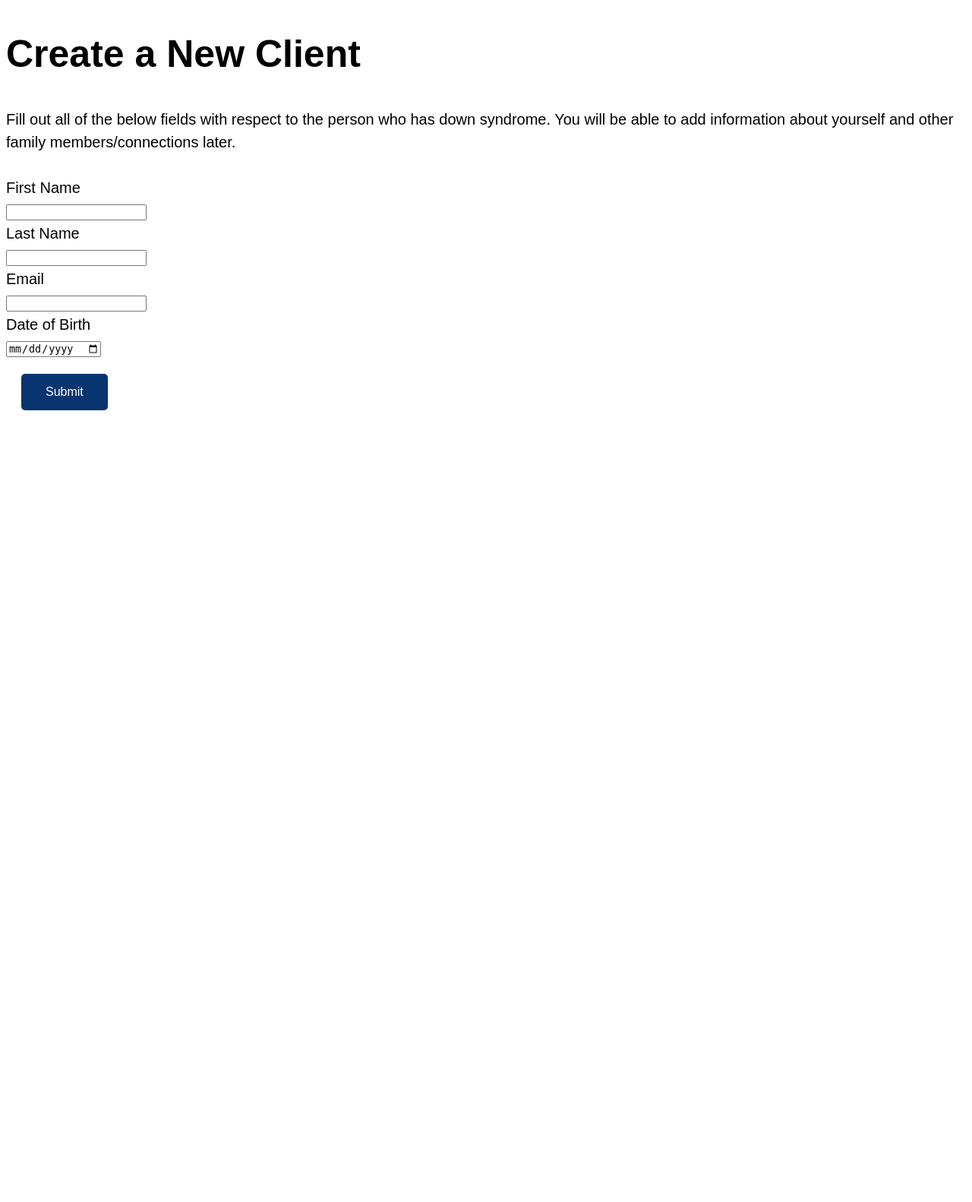
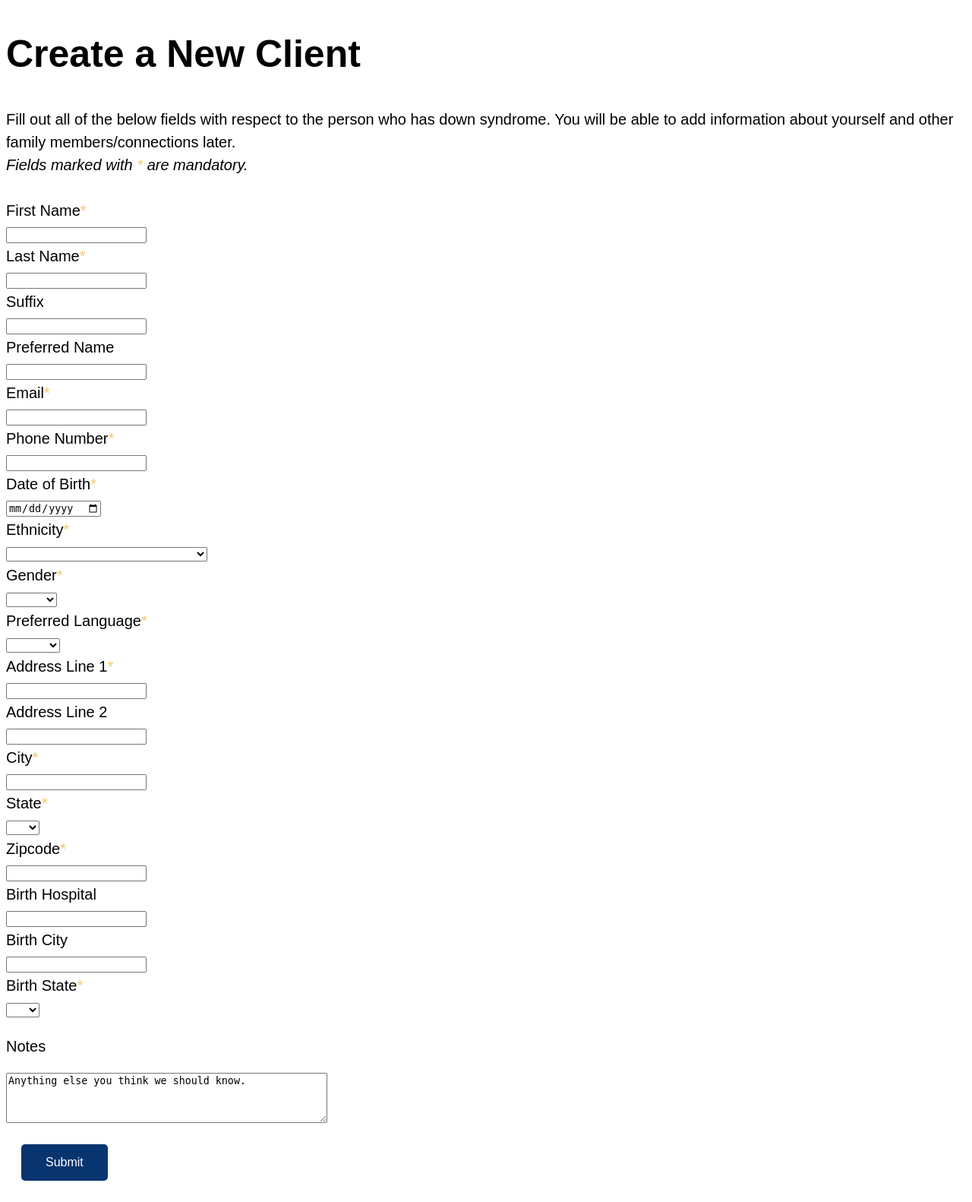
Before and after one commit to owilkins2/DSALA-Account-Management, a Flask app: page /create-client in a window 1280 px wide. Shown: the whole page at 76% size. Before the commit the page ends 540 px from the top, so only its background shows below. Run offline with Flask 2, Linux system fonts and the light colour scheme; parts of the project's set-up code (start-up, migrations or seed data) failed here and were passed over.

Commit message:
minimum viable product done

```diff
--- a/client_fields.csv
+++ b/client_fields.csv
@@ -1,4 +1,19 @@
-first_name,First Name,text
-last_name,Last Name,text
-email,Email,email
-dob,Date of Birth,date
+first_name,First Name,text,Y
+last_name,Last Name,text,Y
+suffix,Suffix,text,N
+preferred_name,Preferred Name,text,N
+email,Email,email,Y
+phone,Phone Number,tel,Y
+dob,Date of Birth,date,Y
+ethnicity,Ethnicity,dropdown,,American Indian or Alaska Native,Asian,Black or African American,Hispanic or Latino,Native Hawaiian or Other Pacific Islander,White,Other
+gender,Gender,dropdown,,Male,Female,Other
+preferred_language,Preferred Language,dropdown,,English,Spanish,Other
+address1,Address Line 1,text,Y
+address2,Address Line 2,text,N
+city,City,text,Y
+state,State,dropdown,,AL,AK,AZ,AR,CA,CO,CT,DE,FL,GA,HI,ID,IL,IN,IA,KS,KY,LA,ME,MD,MA,MI,MN,MS,MO,MT,NE,NV,NH,NJ,NM,NY,NC,ND,OH,OK,OR,PA,RI,SC,SD,TN,TX,UT,VT,VA,WA,WV,WI,WY
+zipcode,Zipcode,number,Y
+birth_hospital,Birth Hospital,text,N
+birth_city,Birth City,text,N
+birth_state,Birth State,dropdown,,AL,AK,AZ,AR,CA,CO,CT,DE,FL,GA,HI,ID,IL,IN,IA,KS,KY,LA,ME,MD,MA,MI,MN,MS,MO,MT,NE,NV,NH,NJ,NM,NY,NC,ND,OH,OK,OR,PA,RI,SC,SD,TN,TX,UT,VT,VA,WA,WV,WI,WY
+notes,Notes,notes
--- a/requirements.txt
+++ b/requirements.txt
@@ -3,3 +3,4 @@ Werkzeug==2.2.2
 gspread==5.4.0
 oauth2client==4.1.3
 python-dotenv==1.0.0
+Flask-Mail
--- a/static/styles.css
+++ b/static/styles.css
@@ -15,9 +15,8 @@ h1 {
 
 header {
     background-color: white;
-    color: #08346f;
+    color: black;
     padding: 20px;
-    border-bottom: 2px solid #e0e0e0;
     position: relative;
 }
 
@@ -31,7 +30,7 @@ header {
     left: 20px;
     top: 50%;
     transform: translateY(-50%);
-    width: 250px; /* Adjust size of the logo */
+    width: 220px; /* Adjust size of the logo */
     height: auto;
 }
 
--- a/templates/create_client.html
+++ b/templates/create_client.html
@@ -13,24 +13,33 @@
     Fill out all of the below fields with respect to the person who has down syndrome. You will be able to add information about yourself and other family
     members/connections later.
     <br>
+    <i>Fields marked with <span style="color: #f3c96a">*</span> are mandatory.</i>
+    <br>
     <br>
 
     <form action="/submit" method="POST">
         {% for field in client_fields %}
         {% if field[2]!="dropdown" %}
-        <label for="{{field[0]}}">{{field[1]}}</label><br>
-        <input type={{field[2]}} id={{field[0]}} name={{field[0]}} required><br>
+        {% if field[3] == 'Y' %}
+        <label for="{{ field[0] }}">{{ field[1] }}<span style="color: #f3c96a">*</span></label><br>
+        <input type="{{ field[2] }}" id="{{ field[0] }}" name="{{ field[0] }}" required><br>
+        {% endif %}
+        {% if field[3] == 'N' %}
+        <label for="{{ field[0] }}">{{ field[1] }}</label><br>
+        <input type="{{ field[2] }}" id="{{ field[0] }}" name="{{ field[0] }}"><br>
+        {% endif %}
         {% endif %}
 
         {% if field[2] == "dropdown" %}
         {% set outer_index = loop.index0 %}
-        <label for="{{ field[0] }}">{{ field[1] }}:</label><br>
+        <label for="{{ field[0] }}">{{ field[1] }}<span style="color: #f3c96a">*</span></label><br>
 
         <select name="{{ field[0] }}" id="{{ field[0] }}" onchange="checkOther(this, '{{ field[0] }}')">
             {% for i in range(field|length - 3) %}
             <option value="{{ field[i+3] }}">{{ field[i+3] }}</option>
             {% endfor %}
         </select>
+        <br />
 
         {# Show the "Other" input box if the value is unmatched #}
         <input type="text" id="{{ field[0] }}_other" name="{{ field[0] }}_other"
@@ -39,7 +48,12 @@
         {% endif %}
         {% endfor %}
 
+        <p><label for="notes">Notes</label></p>
 
+        <textarea id="notes" name="notes" rows="4" cols="50">
+Anything else you think we should know.
+        </textarea>
+        <br />
         <button class="button-primary" type="submit">Submit</button>
     </form>
 
```
Also changed, not shown: contact_fields.csv (+12 -4 lines), templates/create_contact.html (+19 -5 lines), templates/edit_client.html (+25 -4 lines), templates/edit_contact.html (+23 -5 lines).
